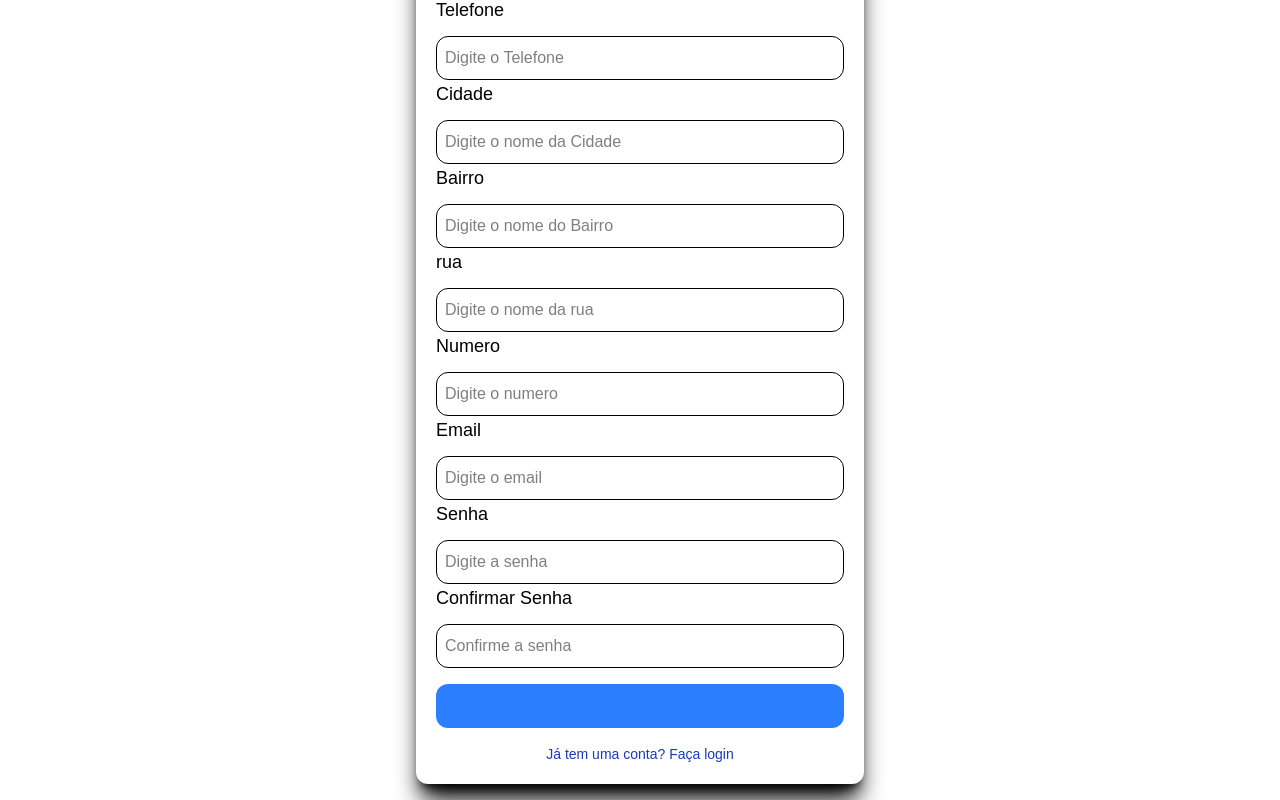
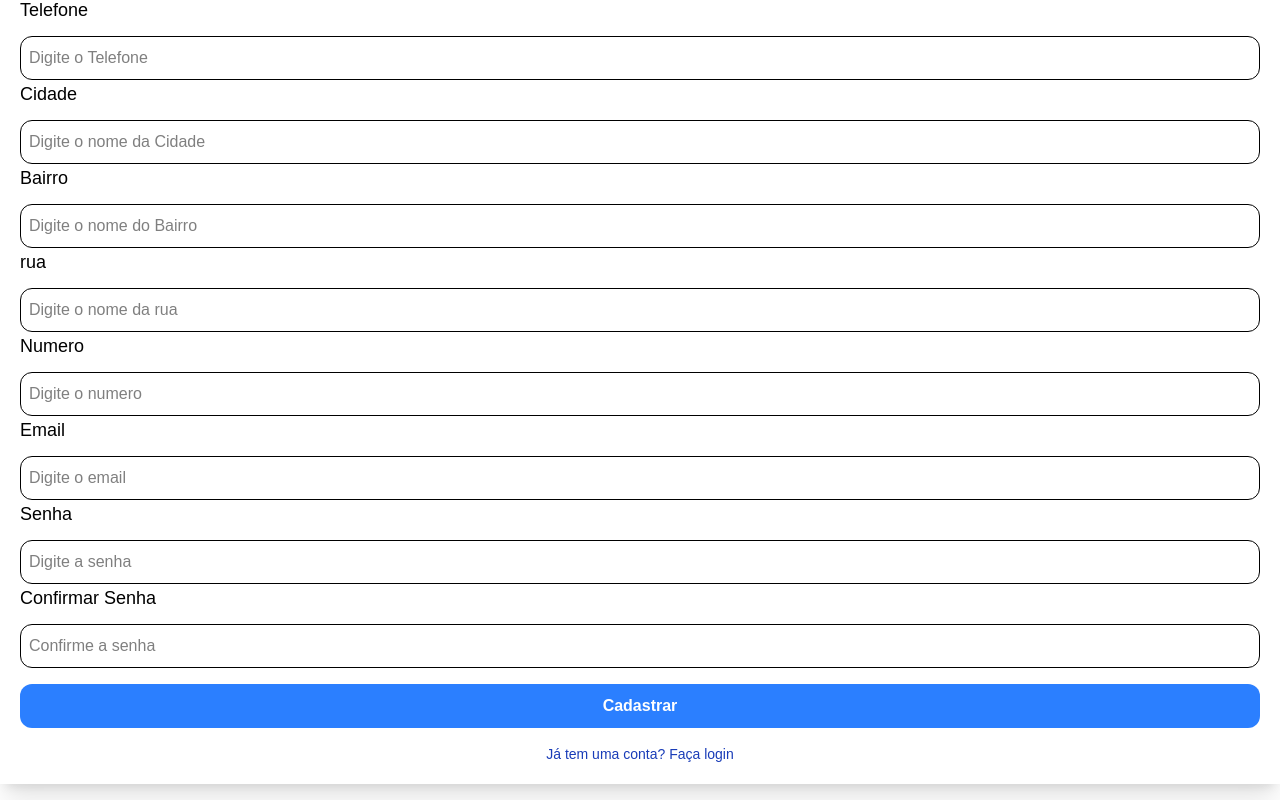
Before and after one commit to gamabn/Lanchonete_App, a Next.js app: page /auth/cadastro in a window 1280 px wide. Shown: the part 462-1262 px from the top of the page. Built offline with nearby package versions, Linux system fonts and the light colour scheme; no server answers.

Commit message:
fix:Melhorando a tela de cadastro

```diff
--- a/src/app/auth/cadastro/page.tsx
+++ b/src/app/auth/cadastro/page.tsx
@@ -12,6 +12,7 @@ import { MdFileUpload } from "react-icons/md";
 import Image from "next/image";
 import { toast } from "react-toastify";
 import api from "@/app/util/api";
+import { Loader } from "lucide-react";
 
 const schema = z
   .object({
@@ -59,7 +60,7 @@ export default function Cadastro() {
     if (!image) {
       return setMessage("A imagem é obrigatoria");
     }
-
+    setLoading(true);
     try {
       const payload = new FormData();
       payload.append("name", data.name);
@@ -71,10 +72,14 @@ export default function Cadastro() {
       payload.append("email", data.email);
       payload.append("password", data.password);
       payload.append("file", image);
+
       await api.post("/user", payload);
+
       router.push("/auth/login");
     } catch (error) {
       console.log(error);
+      setMessage("Erro ao Cadastrar");
+      setLoading(false);
     }
   }
 
@@ -91,13 +96,13 @@ export default function Cadastro() {
     }
   };
   return (
-    <div className="w-full text-black font-normal ">
+    <div className="w-full bg-white text-black font-normal ">
       <Header />
       <h1 className="text-3xl font-bold m-6 text-center text-black">
         Cadastro
       </h1>
 
-      <div className="flex flex-col gap-4 shadow-xl w-full max-w-md m-auto bg-white shadow-black mb-4 rounded-xl p-5">
+      <div className="flex flex-col gap-4 shadow-xl w-full  m-auto  mb-4  p-5">
         <form onSubmit={handleSubmit(handleRegister)}>
           <label className="flex h-[180px] border  px-3 flex-col items-center justify-center w-full relative">
             <span>
@@ -240,15 +245,22 @@ export default function Cadastro() {
             <button
               type="submit"
               disabled={loading}
-              className="bg-blue-500 p-2 h-11 rounded-xl text-white font-bold"
+              className="bg-blue-500 p-2 flex items-center justify-center h-11 rounded-xl text-white font-bold"
             >
-              <span className={loading ? "inline-block" : "hidden"}>
-                <span
-                  className="inline-block h-5 w-5 animate-spin rounded-full border-2 border-white border-t-transparent"
-                  aria-hidden="true"
+              {loading ? (
+                <Loader
+                  size={18}
+                  className="animate-spin flex items-center justify-center"
                 />
-              </span>
+              ) : (
+                "Cadastrar"
+              )}
             </button>
+            {message && (
+              <p className="text-red-500 flex items-center justify-center text-sm">
+                {message}
+              </p>
+            )}
           </div>
 
           <Link href="/auth/login">
--- a/src/app/util/backend.ts
+++ b/src/app/util/backend.ts
@@ -1,7 +1,7 @@
 // Keep API handlers and middleware on the same authentication authority.
 export const backendUrl =
   //"http://localhost:3333";
-  // process.env.NEXT_PUBLIC_API_LOCAL;
+  //process.env.NEXT_PUBLIC_API_LOCAL;
   process.env.NEXT_PUBLIC_API_RENDER || process.env.NEXT_PUBLIC_API_LOCAL;
 
 // process.env.NEXT_PUBLIC_API_RENDER;
```
